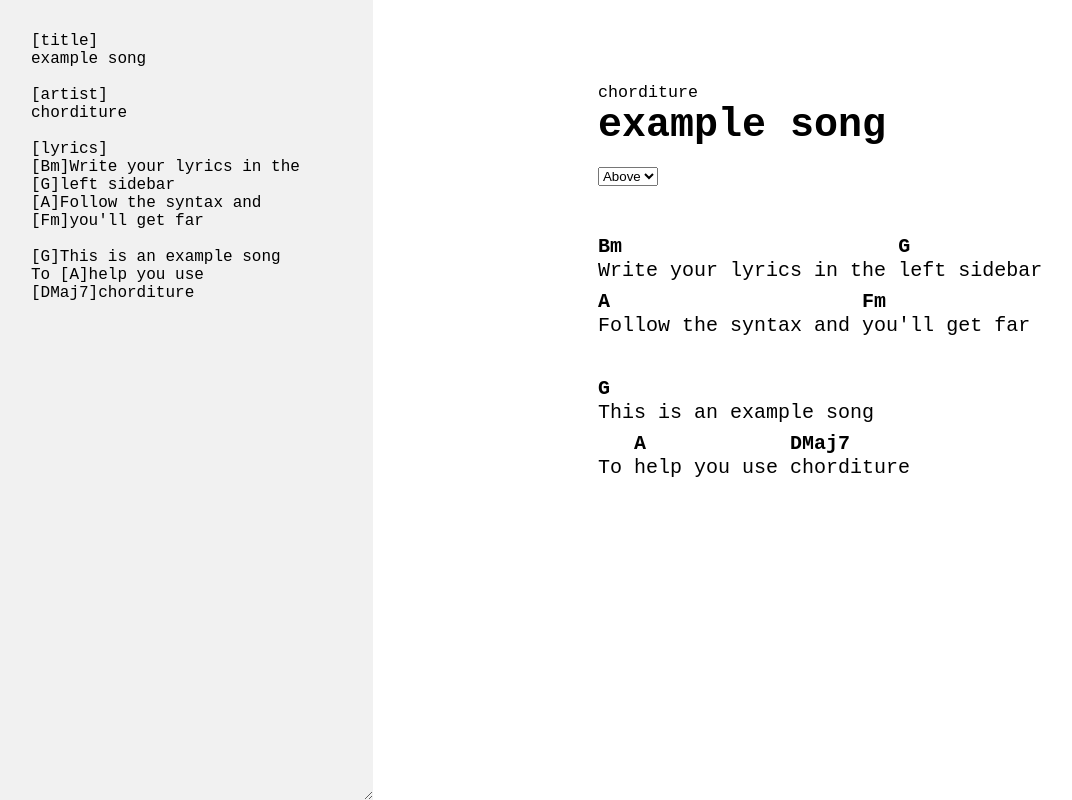
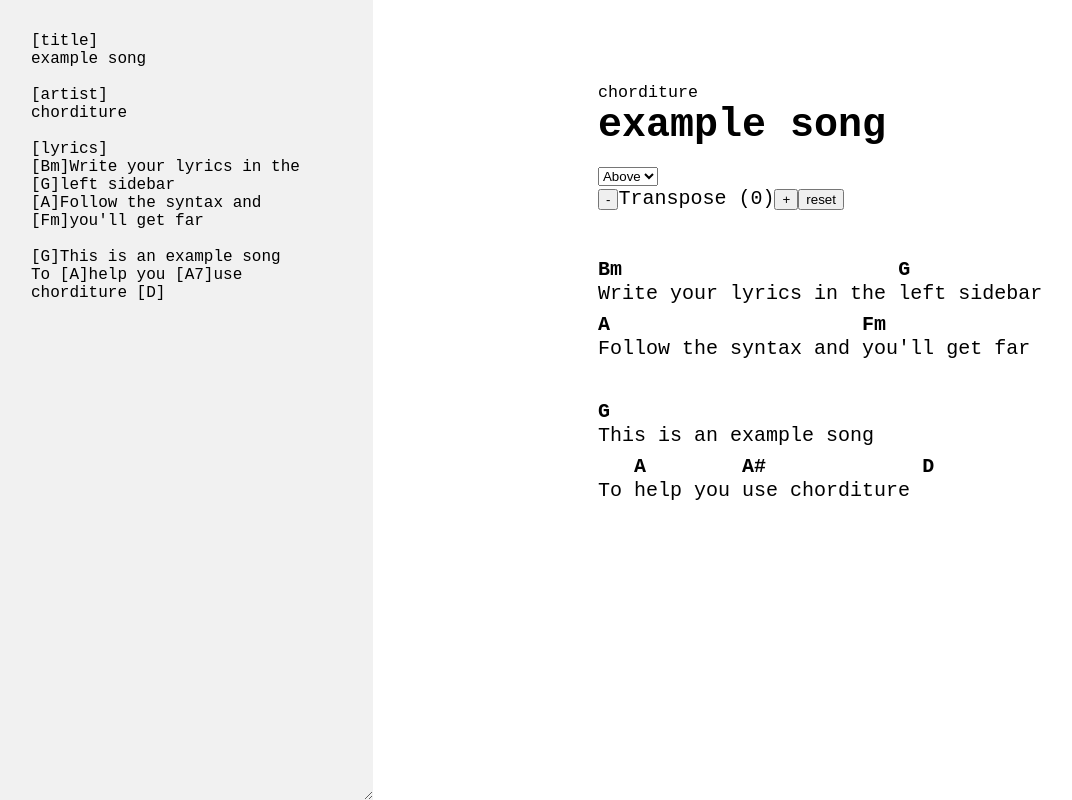
Before and after one commit to tinyshipdev/chorditure, a Next.js app: page /editor in a window 1280 px wide. Shown: the whole page, without its empty margins (1-1073 px from the left). Built offline with nearby package versions, Linux system fonts and the light colour scheme.

Commit message:
updated parser, still need to fix 0-9th chords

```diff
--- a/src/components/Editor.tsx
+++ b/src/components/Editor.tsx
@@ -14,7 +14,7 @@ chorditure
 [A]Follow the syntax and [Fm]you'll get far
 
 [G]This is an example song
-To [A]help you use [DMaj7]chorditure`
+To [A]help you [A7]use chorditure [D]`
 
 interface Props {
 }
--- a/src/components/Sheet.tsx
+++ b/src/components/Sheet.tsx
@@ -1,5 +1,9 @@
 import { Chord } from '@/utils/types';
 import React, { useState } from 'react';
+
+// const ROOTS_ARR = ['A', 'A#', 'Bb', 'B', 'C', 'C#', 'Db', 'D', 'D#', 'Eb', 'E', 'F', 'F#', 'Gb', 'G', 'G#', 'Ab']
+
+const ROOTS_ARR = ['A', 'A#', 'B', 'C', 'C#', 'D', 'D#', 'E', 'F', 'F#', 'G', 'G#']
 
 interface Props {
   song: {
@@ -15,6 +19,7 @@ enum DisplayType {
 }
 
 const Sheet: React.FC<Props> = ({ song }) => {
+  const [transpose, setTranspose] = useState(0);
   const [type, setType] = useState(DisplayType.ABOVE);
 
   const lines = () => {
@@ -37,15 +42,25 @@ const Sheet: React.FC<Props> = ({ song }) => {
         return song?.lyrics?.map((line, index) => {
           return (
             <div className='line' key={`line${index}`}>
-              {line?.map((l, index) => (
-                <React.Fragment key={index}>
-                  <div>
-                    <div className="chord">{l?.c?.root}{l?.c?.type}</div>
-                    <div>{l?.w}</div>
-                  </div>
-                  <span>&nbsp;</span>
+              {line?.map((l, index) => {
+
+                let root = null;
+
+                if (l?.c?.root) {
+                  const r = ROOTS_ARR.indexOf(l?.c?.root);
+                  root = ROOTS_ARR[Math.abs((r + transpose) % ROOTS_ARR.length)];
+                }
+
+                return (
+                  <React.Fragment key={index}>
+                    <div>
+                      <div className="chord">{root}{l?.c?.type}</div>
+                      <div>{l?.w}</div>
+                    </div>
+                    <span>&nbsp;</span>
                   </React.Fragment>
-              ))}
+                )
+              })}
             </div>
           )
         })
@@ -64,6 +79,13 @@ const Sheet: React.FC<Props> = ({ song }) => {
           <option value={DisplayType.ABOVE}>Above</option>
           <option value={DisplayType.INLINE}>Inline</option>
         </select>
+
+        <div>
+          <button onClick={() => setTranspose(transpose - 1)}>-</button>
+          <span>Transpose ({transpose})</span>
+          <button onClick={() => setTranspose(transpose + 1)}>+</button>
+          <button onClick={() => setTranspose(0)}>reset</button>
+        </div>
       </div>
 
       <div>
--- a/src/utils/parse-song.ts
+++ b/src/utils/parse-song.ts
@@ -2,7 +2,7 @@ import { Chord } from "./types";
 
 const CHORD_REGEX = /[a-zA-Z0-9#]+/; // matches Am, F#7, etc
 const CHORD_BRACKET_REGEX = /\[[a-zA-Z0-9#]+\]/; // matches [Am], [F#7], etc
-const CHORD_TYPE_REGEX = /(maj|min|dim)[0-9]|m|0-9/i
+const CHORD_TYPE_REGEX = /(maj|min|dim|sus)[0-9]|m|0-9/i
 
 function parseLine(data: string) {
   const split = data?.trim()?.split(' ');
```
